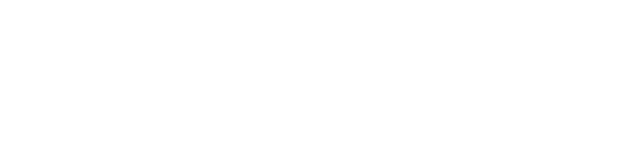
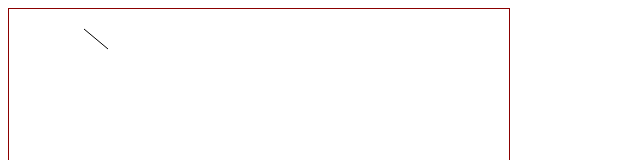
Before and after one commit to RaisuFire/front_end_project, a plain HTML site: page paint/index.html in a window 1280 px wide. Shown: the top 160 px of the page, without its empty margins (0-640 px from the left). Drawn offline with Linux system fonts and the light colour scheme.

Commit message:
双层canvas

```diff
--- a/paint/index.html
+++ b/paint/index.html
@@ -3,8 +3,28 @@
 <head>
     <meta charset="UTF-8">
     <title>Title</title>
+    <style>
+        #id-upper-canvas {
+            border: 1px solid darkred;
+            position: absolute;
+        }
+
+        #id-lower-canvas {
+            position: absolute;
+        }
+    </style>
 </head>
 <body>
+    <canvas id="id-lower-canvas" width="500" height="500"> </canvas>
+    <canvas id="id-upper-canvas" width="500" height="500"> </canvas>
 
+    <div></div>
+    <script type="text/javascript">
+        const canvas = document.querySelector("#id-upper-canvas");
+        const ctx = canvas.getContext("2d");
+        ctx.moveTo(75, 20)
+        ctx.lineTo(99, 40)
+        ctx.stroke()
+    </script>
 </body>
 </html>
```
